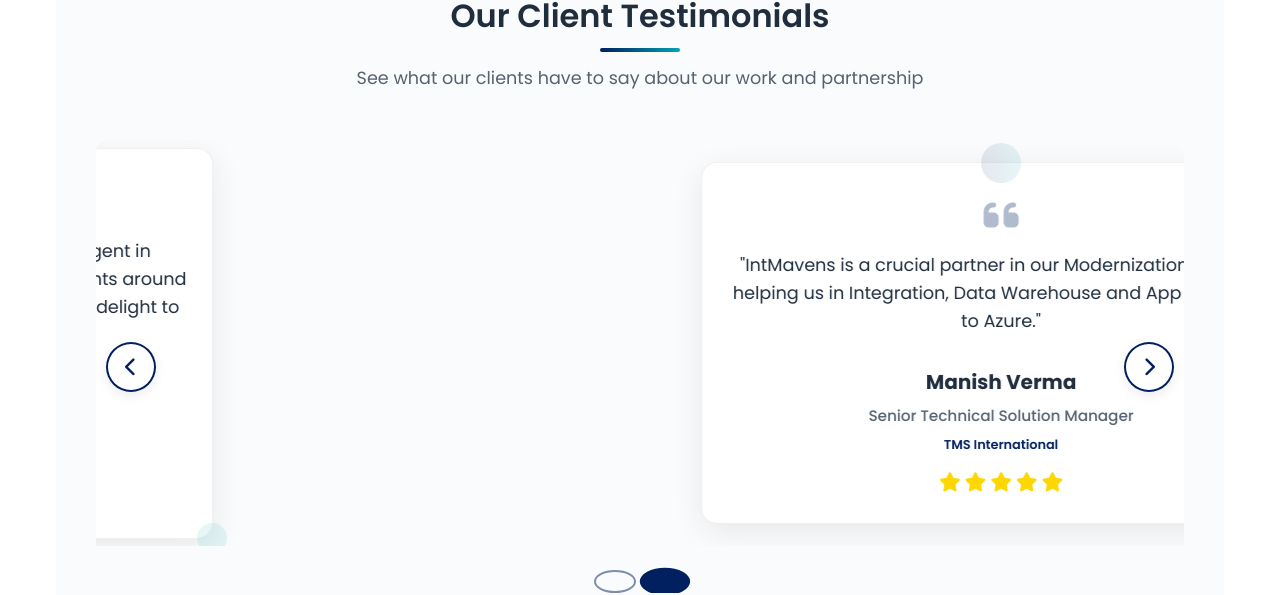
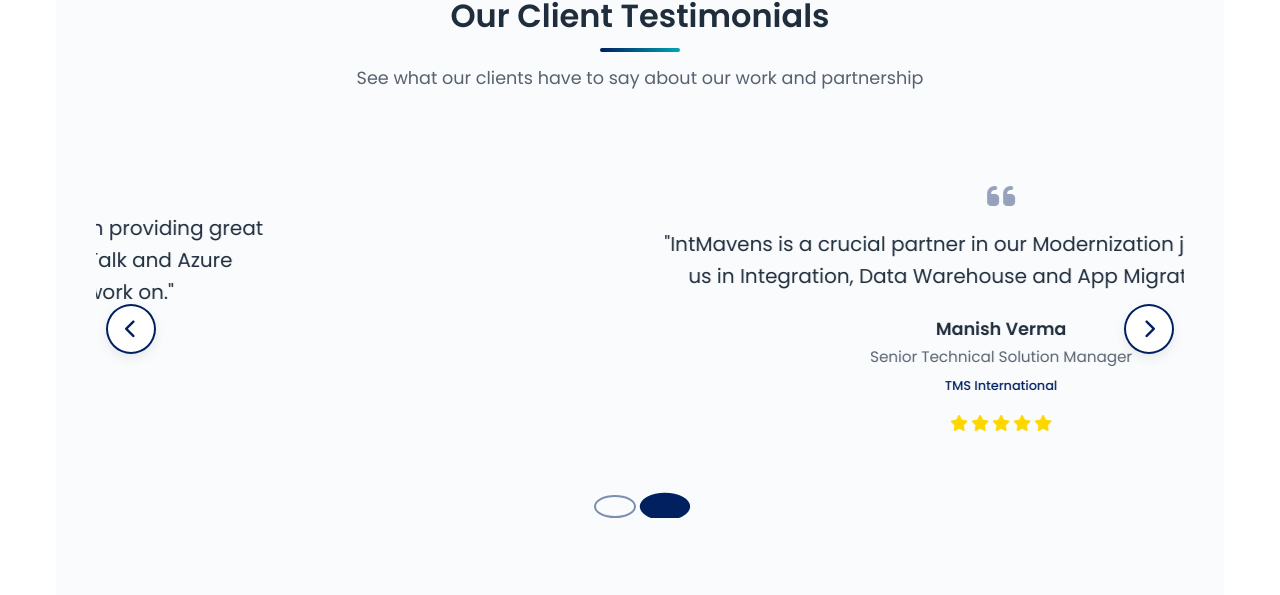
Before and after one commit to Nikhil-Kanojiya01/Intmavens, a React (Vite) app: page / in a window 1280 px wide. Shown: the part 2231-2826 px from the top of the page. Built offline with nearby package versions, Linux system fonts and the light colour scheme.

Commit message:
Updated App.css styling and modified Testimonials component

```diff
--- a/src/App.css
+++ b/src/App.css
@@ -1359,6 +1359,80 @@
     opacity: 0.1;
 }
 
+/* Simple Testimonial (without card styling) */
+.testimonial-simple {
+    text-align: center;
+    padding: 1rem 0;
+    margin: 0 auto;
+    max-width: 700px;
+}
+
+.testimonial-simple__quote {
+    margin-bottom: 1.5rem;
+}
+
+.testimonial-simple__quote-icon {
+    font-size: 2rem;
+    color: var(--primary);
+    opacity: 0.4;
+    margin-bottom: 1rem;
+    display: block;
+}
+
+.testimonial-simple__text {
+    font-size: var(--font-size-xl);
+    line-height: var(--line-height-relaxed);
+    color: var(--text-primary);
+    margin: 0;
+    font-style: italic;
+    font-weight: 400;
+}
+
+.testimonial-simple__author {
+    margin-top: 1.5rem;
+}
+
+.testimonial-simple__name {
+    font-size: var(--font-size-lg);
+    font-weight: 600;
+    color: var(--text-primary);
+    margin: 0 0 0.25rem 0;
+}
+
+.testimonial-simple__position {
+    font-size: var(--font-size-base);
+    color: var(--text-secondary);
+    margin: 0 0 0.25rem 0;
+    font-weight: 400;
+}
+
+.testimonial-simple__company {
+    font-size: var(--font-size-sm);
+    color: var(--primary);
+    text-decoration: none;
+    font-weight: 500;
+    transition: var(--transition-fast);
+    display: inline-block;
+    margin-bottom: 0.75rem;
+}
+
+.testimonial-simple__company:hover {
+    color: var(--primary-variant);
+    text-decoration: underline;
+}
+
+.testimonial-simple__rating {
+    display: flex;
+    gap: 3px;
+    justify-content: center;
+    margin-top: 0.5rem;
+}
+
+.testimonial-simple__star {
+    color: #ffd700;
+    font-size: 1rem;
+}
+
 /* Legacy Testimonials (if needed for backwards compatibility) */
 
 .testimonials-grid {
@@ -2594,6 +2668,19 @@
         font-size: var(--font-size-base);
     }
 
+    .testimonial-simple {
+        padding: 1rem;
+        max-width: 100%;
+    }
+
+    .testimonial-simple__quote-icon {
+        font-size: 1.5rem;
+    }
+
+    .testimonial-simple__text {
+        font-size: var(--font-size-lg);
+    }
+
     /* About page adjustments */
     .about-section {
         padding: var(--space-3xl) 0;
@@ -3043,6 +3130,23 @@
         font-size: var(--font-size-lg);
     }
 
+    .testimonial-simple {
+        padding: 0.5rem;
+        max-width: 100%;
+    }
+
+    .testimonial-simple__quote-icon {
+        font-size: 1.3rem;
+    }
+
+    .testimonial-simple__text {
+        font-size: var(--font-size-base);
+    }
+
+    .testimonial-simple__name {
+        font-size: var(--font-size-lg);
+    }
+
     .testimonials__subtitle {
         font-size: var(--font-size-base);
         padding: 0 var(--space-s);
--- a/src/components/Testimonials.jsx
+++ b/src/components/Testimonials.jsx
@@ -4,32 +4,28 @@
 
 const Testimonials = () => {
 	const renderTestimonial = (testimonial) => (
-		<div className="testimonial-card">
-			<div className="testimonial-card__content">
-				<div className="testimonial-card__quote">
-					<i className="fas fa-quote-left testimonial-card__quote-icon"></i>
-					<p className="testimonial-card__text">"{testimonial.testimonial}"</p>
+		<div className="testimonial-simple">
+			<div className="testimonial-simple__quote">
+				<i className="fas fa-quote-left testimonial-simple__quote-icon"></i>
+				<p className="testimonial-simple__text">"{testimonial.testimonial}"</p>
 			</div>
-				<div className="testimonial-card__author">
-					<div className="testimonial-card__author-info">
-						<h4 className="testimonial-card__name">{testimonial.name}</h4>
-						<p className="testimonial-card__position">{testimonial.position}</p>
+			<div className="testimonial-simple__author">
+				<h4 className="testimonial-simple__name">{testimonial.name}</h4>
+				<p className="testimonial-simple__position">{testimonial.position}</p>
 				{testimonial.company && (
 					<a
 						href={testimonial.website}
 						target="_blank"
 						rel="noopener noreferrer"
-								className="testimonial-card__company"
+						className="testimonial-simple__company"
 					>
 						{testimonial.company}
 					</a>
 				)}
-					</div>
-					<div className="testimonial-card__rating">
+				<div className="testimonial-simple__rating">
 					{[...Array(5)].map((_, i) => (
-							<i key={i} className="fas fa-star testimonial-card__star"></i>
+						<i key={i} className="fas fa-star testimonial-simple__star"></i>
 					))}
-					</div>
 				</div>
 			</div>
 		</div>
```
Lines whose indentation alone changed are shown as unchanged.
